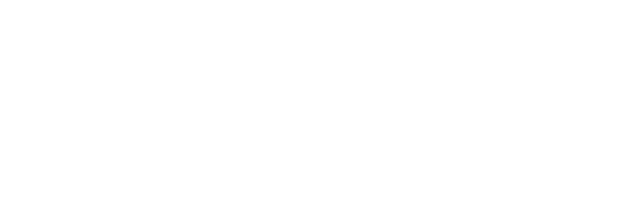
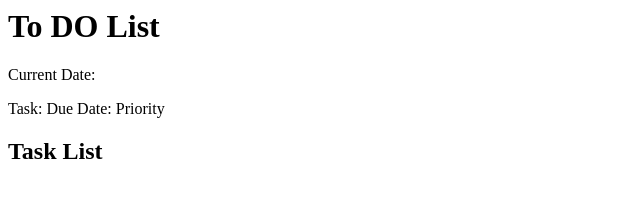
Before and after one commit to ejehlers/To-Do-App, a plain HTML site: page index.html in a window 1280 px wide. Shown: the whole page, without its empty margins (0-640 px from the left). Drawn offline with Linux system fonts and the light colour scheme.

Commit message:
HTML
Basic HTML

```diff
--- a/index.html
+++ b/index.html
@@ -7,6 +7,23 @@
     <link rel="stylesheet" href="style.css" />
   </head>
   <body>
+    <div class="container">
+      <h1>To DO List</h1>
+      <div class="date">
+        <p>Current Date:</p>
+      </div>
+      <div class="form"><label</div>
+      <label>Task:</label>
+      <label>Due Date:</label>
+      <label>Priority</label>
+    </div>
+
+    <div class="list">
+      <h2>Task List</h2>
+      <ul id="taskList"></ul>
+    </div>
+  </div>
+
     <script src="script.js"></script>
   </body>
 </html>
```
